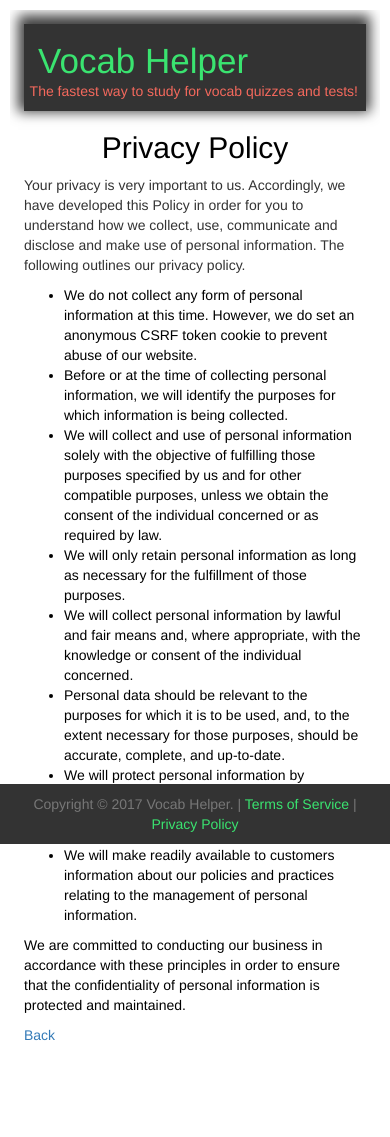
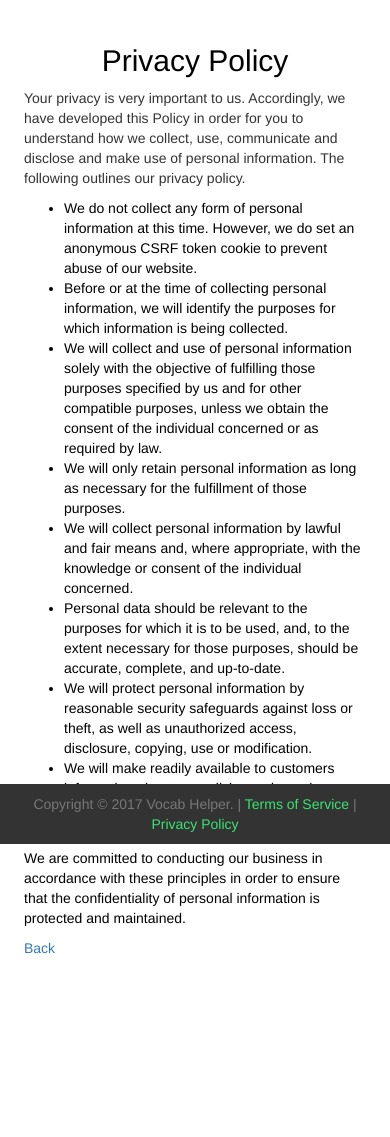
Before and after one commit to lazorfuzz/vocab-helper, a Django app: page /privacy/ in a window 390 px wide. After the commit the page ends 954 px from the top, so only its background shows below. Run offline with Django 3.2, Linux system fonts and the light colour scheme; some libraries are stand-ins or nearby versions.

Commit message:
style changes

```diff
--- a/app/settings.py
+++ b/app/settings.py
@@ -23,7 +23,7 @@
 SECRET_KEY = '1gf*%2orq%1_g%punwnimg2_)i5oaq0r2c1z$n&wndr3n&05m9'
 
 # SECURITY WARNING: don't run with debug turned on in production!
-DEBUG = True
+DEBUG = False
 
 ALLOWED_HOSTS = ['127.0.0.1', 'vocabhw.com', '52.37.198.198']
 
--- a/vocabhelper/static/vocabhelper/HH.css
+++ b/vocabhelper/static/vocabhelper/HH.css
@@ -117,11 +117,12 @@
   }
   h2{
     font-size: 1em;
+    font-weight: normal;
   }
   .button{
     font-size: 1.5em;
   }
   .footer{
-    font-size: 0.8em;
+    font-size: 0.9em;
   }
 }
--- a/vocabhelper/templates/privacy.html
+++ b/vocabhelper/templates/privacy.html
@@ -25,15 +25,6 @@
     </style>
   </head>
   <body>
-<nav class='navbar navbar-default' id='nav'>
-  <div class='container' style='margin-left:0;'>
-    <div class='navbar-header'>
-      <a href='{% url "index" %}' class='index-link'><h1>Vocab Helper</h1><p class='subtitle'>
-        The fastest way to study for vocab quizzes and tests!
-      </p></a>
-    </div>
-  </div>
-</nav>
     <h2>
     	Privacy Policy
     </h2>
--- a/vocabhelper/templates/tos.html
+++ b/vocabhelper/templates/tos.html
@@ -19,7 +19,7 @@
         padding: 1em;
       }
       p, li, h3{
-        color: white;
+        color: black;
       }
     </style>
   </head>
```
Also changed, not shown: 10 other files.
